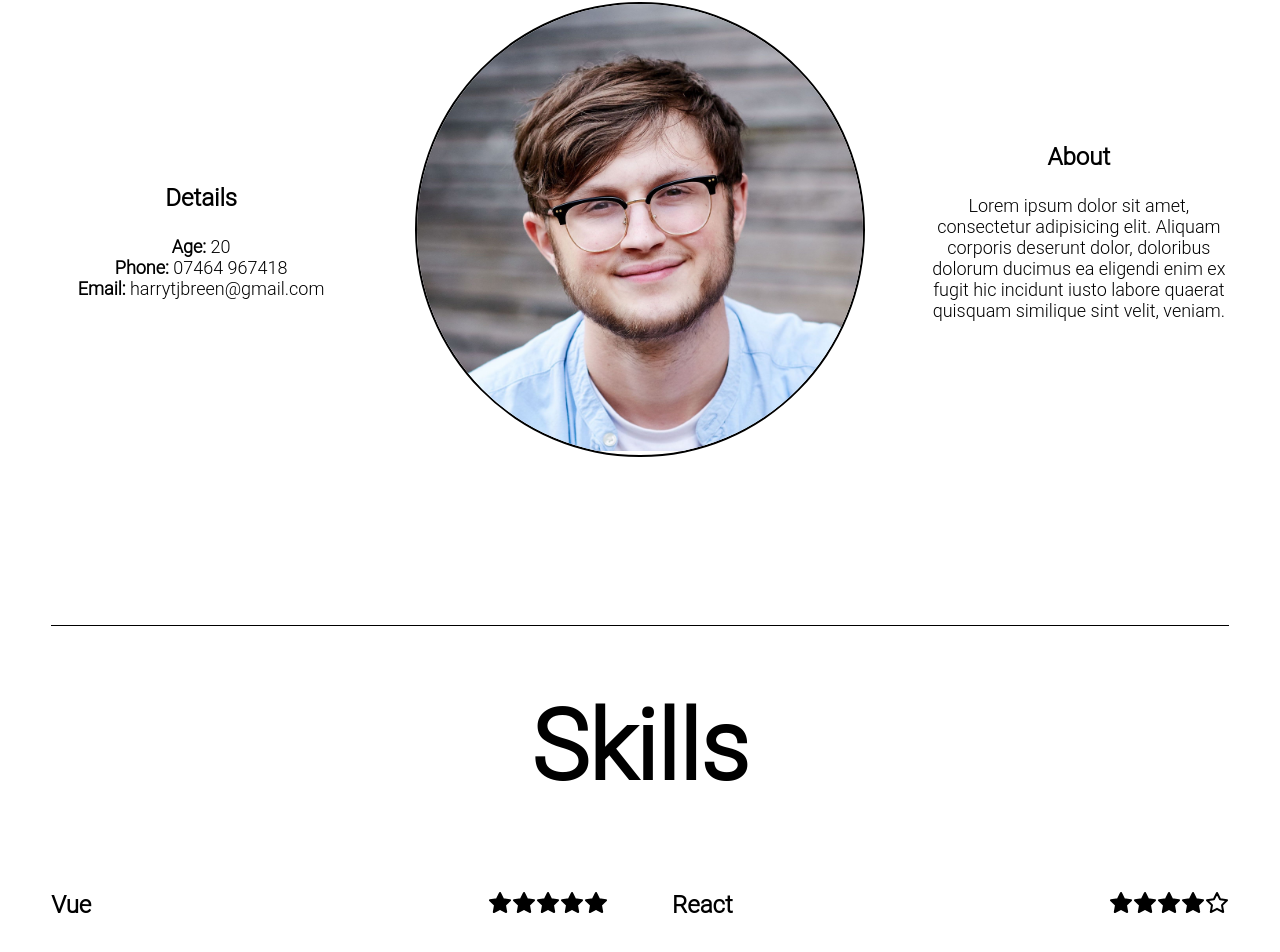
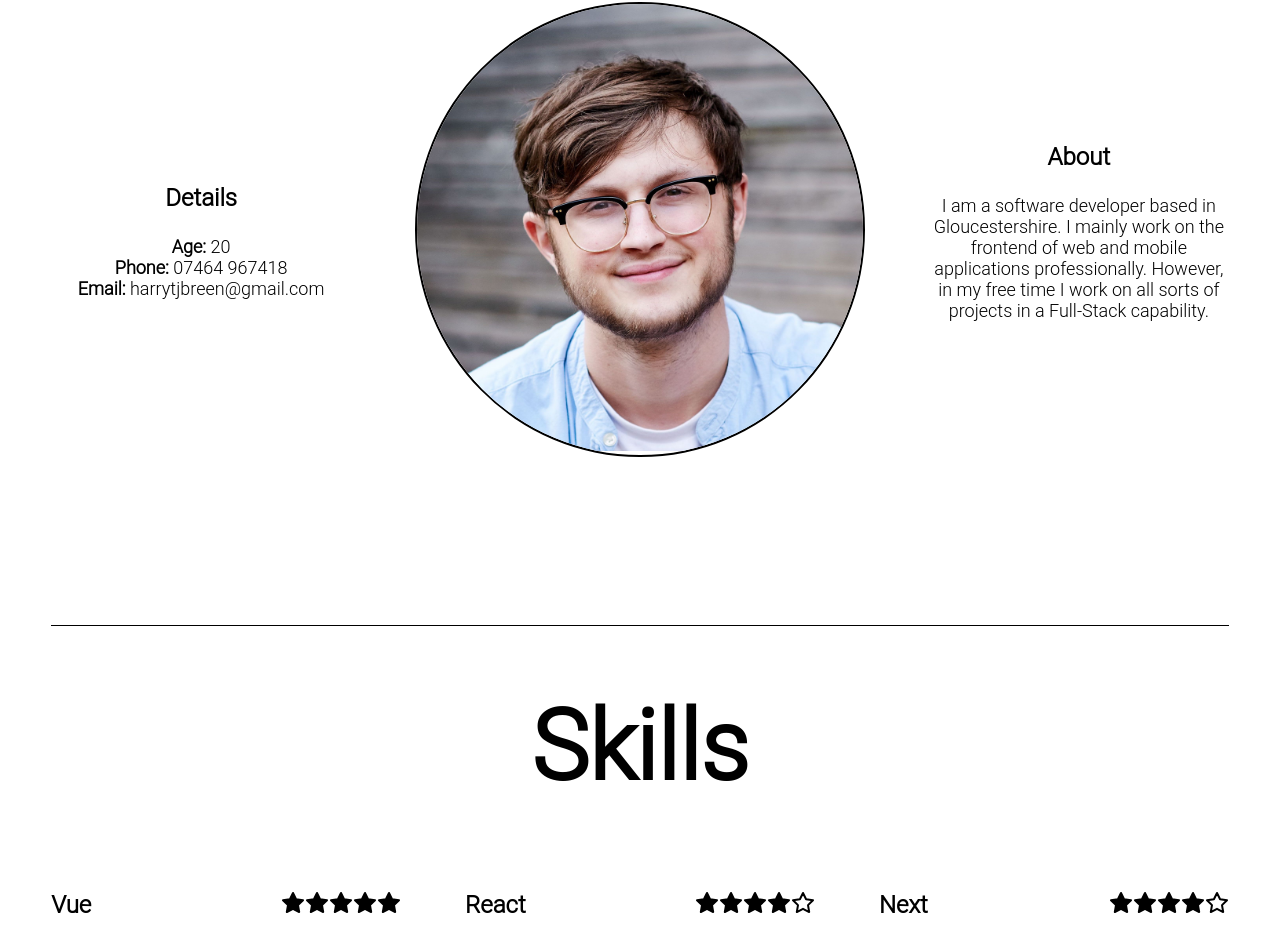
Before and after one commit to harrytjbreen/portfolio, a Next.js app: page / in a window 1280 px wide. Shown: the part 1040-1992 px from the top of the page. Built offline with nearby package versions, Linux system fonts and the light colour scheme.

Commit message:
feat: changed bucket, small UI changes

```diff
--- a/Components/About.tsx
+++ b/Components/About.tsx
@@ -45,10 +45,10 @@ const About = () => {
             <div>
               <h3>About</h3>
               <p>
-                Lorem ipsum dolor sit amet, consectetur adipisicing elit.
-                Aliquam corporis deserunt dolor, doloribus dolorum ducimus ea
-                eligendi enim ex fugit hic incidunt iusto labore quaerat
-                quisquam similique sint velit, veniam.
+                I am a software developer based in Gloucestershire. I mainly
+                work on the frontend of web and mobile applications
+                professionally. However, in my free time I work on all sorts of
+                projects in a Full-Stack capability.
               </p>
             </div>
           </AboutContainer>
--- a/Components/LinkDialog.tsx
+++ b/Components/LinkDialog.tsx
@@ -10,9 +10,9 @@ interface Props {
 
 const Link = styled.a<Props>`
   margin: 1.3rem 1rem 1rem 1rem;
+  transition: all 0.2s ease-in-out;
   animation: ${Bounce} 0.5s ${(props) => 2.5 + props.i / 6}s ease-in-out both;
-  transition: all 0.2s ease-in-out;
-  &:hover {
+  :hover {
     transform: scale(1.2) translateY(-5px);
   }
 `;
--- a/Components/Styled/Containers.ts
+++ b/Components/Styled/Containers.ts
@@ -70,7 +70,7 @@ export const AboutContainer = styled.div<AboutContainerProps>`
 
 export const SkillsContainer = styled.div`
   display: grid;
-  grid-template-columns: repeat(auto-fit, minmax(min(100%, 500px), 1fr));
+  grid-template-columns: repeat(auto-fit, minmax(min(100%, 300px), 1fr));
   grid-column-gap: 4rem;
 `;
 
```
